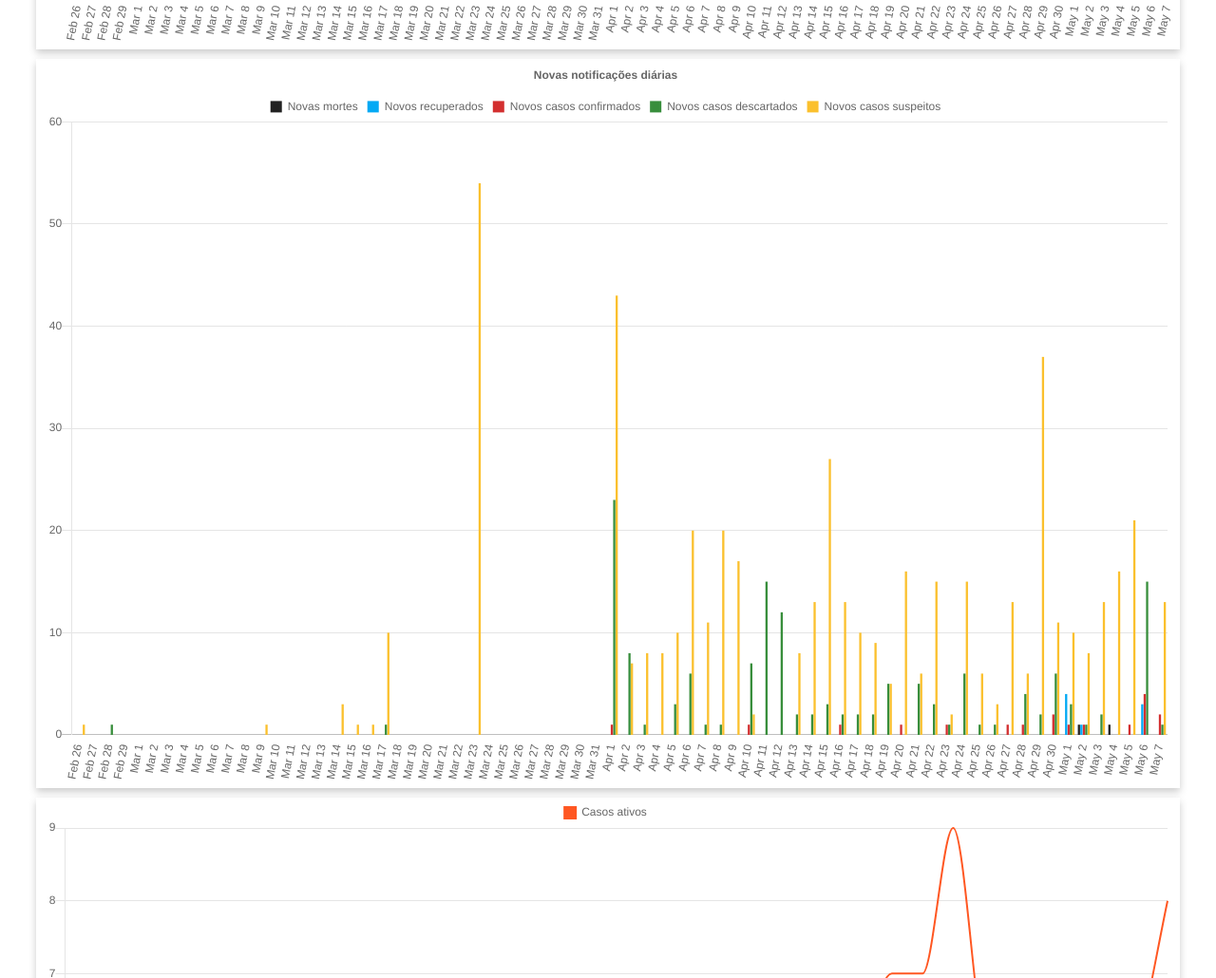
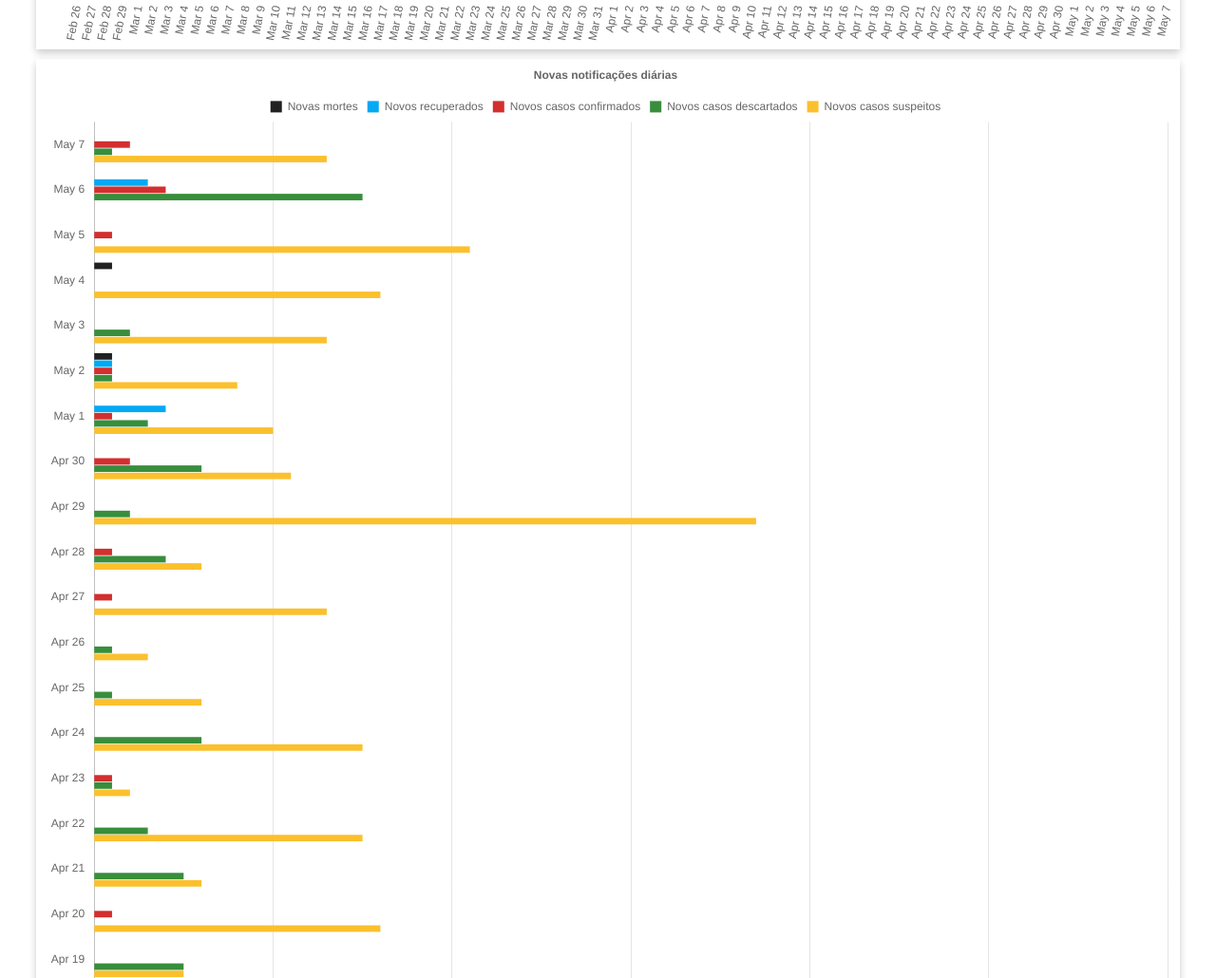
Before and after one commit to eddloschi/covid19-barbacena, a website built with webpack: page src/index.html in a window 1280 px wide. Shown: the part 798-1828 px from the top of the page at 95% size. Built offline with nearby package versions, Linux system fonts and the light colour scheme; files whose address does not match are found by name.

Commit message:
Display by day chart as horizontal bars

```diff
--- a/src/css/main.css
+++ b/src/css/main.css
@@ -12,12 +12,16 @@ h1 {
 .box {
   box-sizing: border-box;
   box-shadow: 0 4px 8px 0 rgba(0, 0, 0, 0.2);
-  margin:10px auto;
+  margin: 10px auto;
   width: 94vw;
 }
 
 .chart-container {
   height: 96vmin;
+  position: relative;
+}
+
+.vertical-chart {
   position: relative;
 }
 
@@ -38,7 +42,7 @@ h1 {
   background-color: #eceff1;
   color: #757575;
   font-size: 0.75rem;
-  position:absolute;
+  position: absolute;
   text-align: center;
   width: 100%;
 }
--- a/src/index.html
+++ b/src/index.html
@@ -22,7 +22,7 @@
         <canvas id="cumulative"></canvas>
       </div>
 
-      <div class="box chart-container">
+      <div class="box vertical-chart">
         <canvas id="by-day"></canvas>
       </div>
 
--- a/src/js/charts.js
+++ b/src/js/charts.js
@@ -26,19 +26,21 @@ const prev = {
 }
 const activeCases = []
 
-const mapData = ({ entryData, date }) => {
+const mapData = ({ entryData, date, axis }) => {
   if (!entryData) {
     return null
   }
-  return {
-    x: date,
-    y: entryData
+
+  const point = {
+    t: date
   }
+  point[axis] = entryData
+  return point
 }
 
 data.forEach((entry) => {
   for (let section in cumulativeData) {
-    const point = mapData({ entryData: entry[section], date: entry.date })
+    const point = mapData({ entryData: entry[section], date: entry.date, axis: 'y' })
     if (point != null) {
       cumulativeData[section].push(point)
     }
@@ -47,7 +49,8 @@ data.forEach((entry) => {
   for (let section in byDayData) {
     const point = mapData({
       entryData: entry[section] - prev[section],
-      date: entry.date
+      date: entry.date,
+      axis: 'x'
     })
     if (point != null) {
       byDayData[section].push(point)
@@ -57,11 +60,18 @@ data.forEach((entry) => {
 
   const point = mapData({
     entryData: entry.confirmed - entry.deaths - entry.recovered,
-    date: entry.date
+    date: entry.date,
+    axis: 'y'
   })
   if (point != null) {
     activeCases.push(point)
   }
+})
+
+const BY_DAY_ENTRY_HEIGHT = 50
+const byDayChartHeight = data.length * BY_DAY_ENTRY_HEIGHT
+document.querySelectorAll('.vertical-chart').forEach((node) => {
+  node.style.height = `${byDayChartHeight}px`
 })
 
 const commonOptions = () => {
@@ -176,7 +186,12 @@ new Chart('cumulative', {
 
 const byDayOptions = () => {
   const options = commonOptions()
-  options.scales.xAxes[0].offset = true
+  const xAxes = options.scales.xAxes
+  options.scales.xAxes = options.scales.yAxes
+  options.scales.yAxes = xAxes
+  options.scales.yAxes[0].offset = true
+  options.scales.yAxes[0].distribution = 'series'
+  options.tooltips.axis = 'y'
   options.title = {
     display: true,
     text: 'Novas notificações diárias'
@@ -185,7 +200,7 @@ const byDayOptions = () => {
 }
 
 new Chart('by-day', {
-  type: 'bar',
+  type: 'horizontalBar',
   data: {
     datasets: [
       {
```
